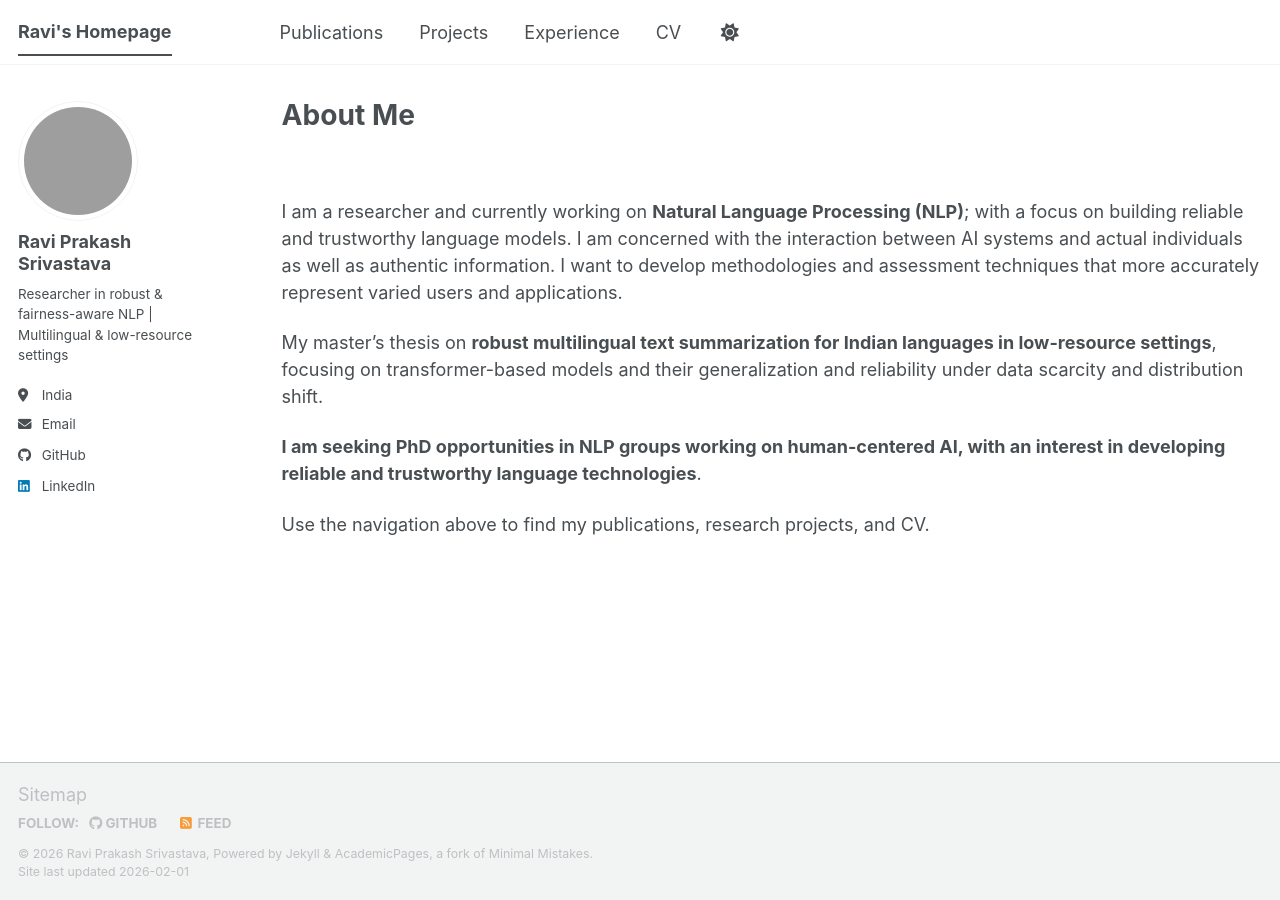
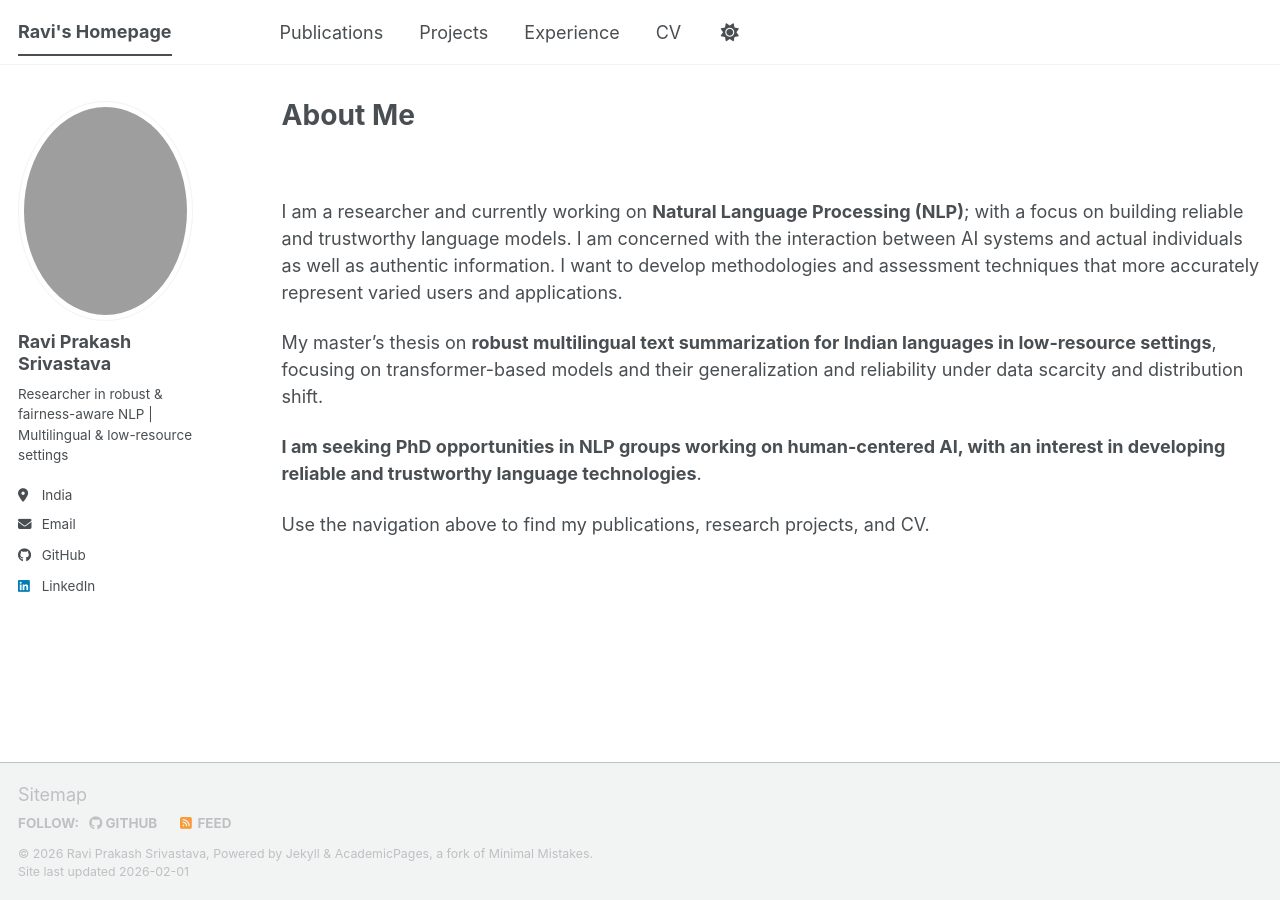
Before and after one commit to t36512401-hue/t36512401-hue.github.io, a Jekyll site: the page built from index.md, in a window 1280 px wide. Built offline with Jekyll 4.4.1, drawn with Linux system fonts in a browser that asks for light colours; a script bundle is joined from its source files by our own code; library files that are not in the unit come from our copies.

Commit message:
Update main.scss

```diff
--- a/assets/css/main.scss
+++ b/assets/css/main.scss
@@ -43,8 +43,8 @@
 
 /* ===== Profile avatar override ===== */
 .author__avatar img {
-  width: 120px;
-  height: 120px;
-  border-radius: 50%;  /* keeps it circular */
-  object-fit: cover;   /* prevents stretching */
+  width: 220px;        /* increase size */
+  height: 220px;
+  border-radius: 50%;
+  object-fit: cover;
 }
```
